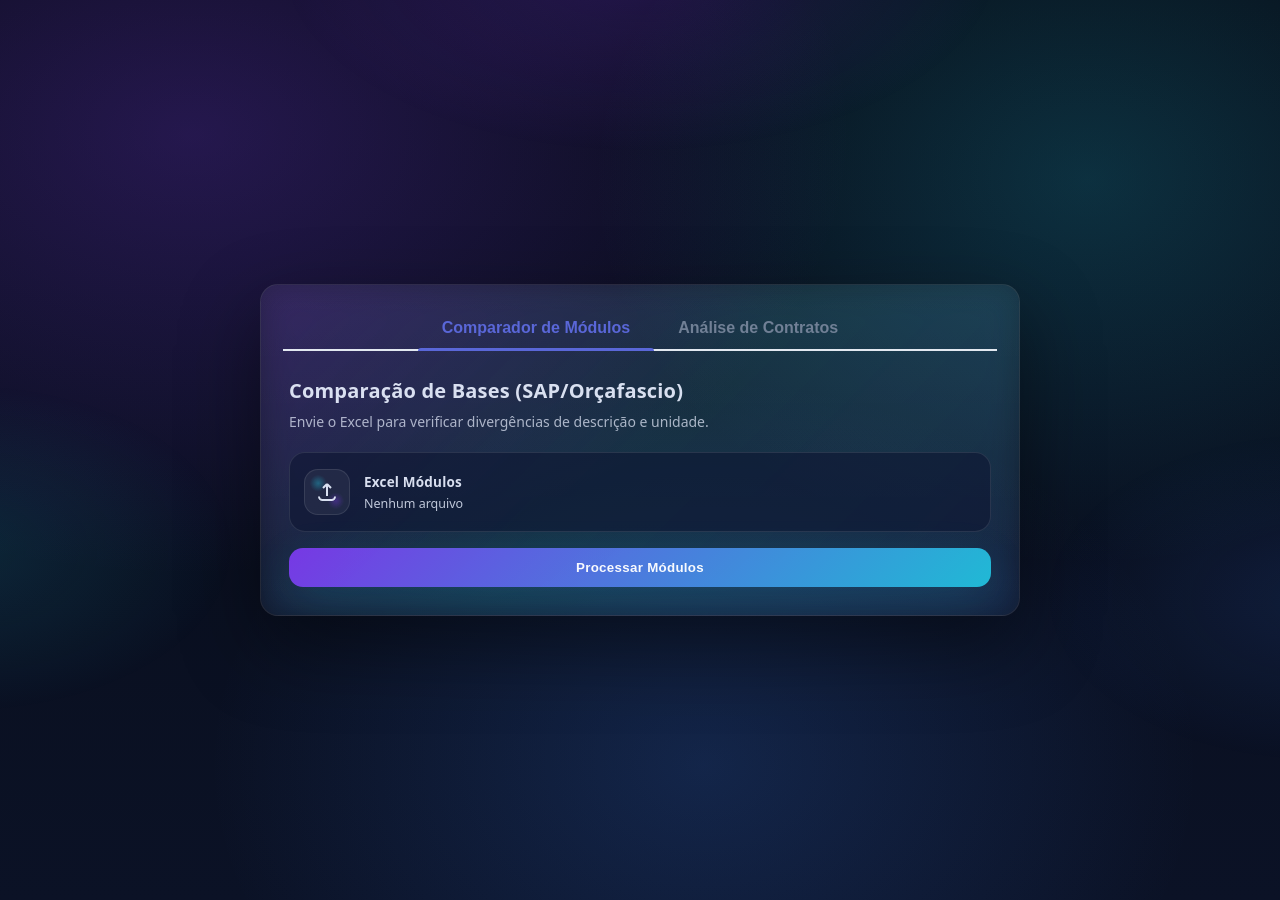
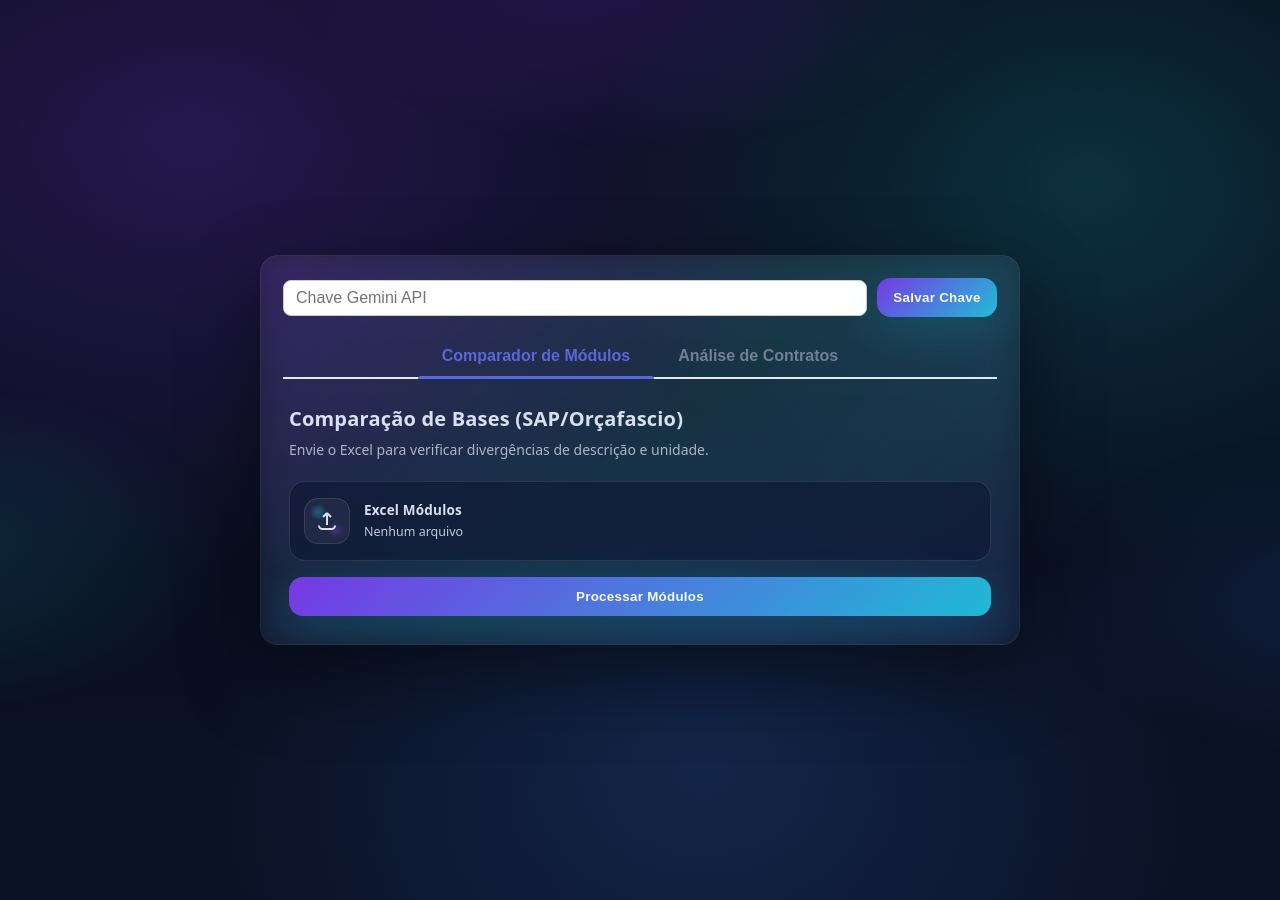
Before and after one commit to EmanuelAngelo/analise-modulos, a Flask app: page / in a window 1280 px wide. Run offline with Flask 3, Linux system fonts and the light colour scheme.

Commit message:
tela de key gemini

```diff
--- a/app.py
+++ b/app.py
@@ -16,8 +16,33 @@
 app = Flask(__name__)
 
 # --- CONFIGURAÇÃO GEMINI ---
-GEMINI_KEY = "AIzaSyA8xwLNNzMixHvae2TpjjpU42JfVsASbHw"
-genai.configure(api_key=GEMINI_KEY)
+GEMINI_KEY = None  # Inicialmente sem chave
+
+def set_gemini_key(key):
+    global GEMINI_KEY
+    GEMINI_KEY = key
+    try:
+        genai.configure(api_key=GEMINI_KEY)
+        return True
+    except Exception as e:
+        return False
+from flask import session
+from flask import request
+# ------------------------------------------------------------------------------
+# ROTA PARA SETAR CHAVE GEMINI
+# ------------------------------------------------------------------------------
+from flask import jsonify
+@app.post("/set-gemini-key")
+def set_gemini_key_route():
+    data = request.get_json()
+    key = data.get("key", "").strip()
+    if not key:
+        return jsonify({"ok": False, "error": "Chave não informada"}), 400
+    ok = set_gemini_key(key)
+    if ok:
+        return jsonify({"ok": True})
+    else:
+        return jsonify({"ok": False, "error": "Chave inválida ou erro ao configurar Gemini"}), 400
 # ---------------------------
 
 BASE_DIR = Path(__file__).resolve().parent
@@ -265,6 +290,12 @@
     return call_gemini(user_prompt + tech_instructions)
 
 def call_gemini(prompt):
+    if not GEMINI_KEY:
+        return [{"error": "Chave Gemini não configurada. Informe a chave na tela."}]
+    try:
+        genai.configure(api_key=GEMINI_KEY)
+    except Exception as e:
+        return [{"error": f"Erro ao configurar Gemini: {e}"}]
     for m in ['gemini-2.5-flash']:
         try:
             model = genai.GenerativeModel(m)
--- a/templates/index.html
+++ b/templates/index.html
@@ -67,6 +67,11 @@
 
   <main class="wrap">
     <section class="card">
+      <!-- Campo para chave Gemini -->
+      <form id="formGeminiKey" style="margin-bottom:18px; display:flex; gap:10px; align-items:center;">
+        <input type="password" id="geminiKeyInput" placeholder="Chave Gemini API" style="flex:1; padding:8px 12px; border-radius:8px; border:1px solid #ccc; font-size:1rem;" required />
+        <button type="submit" class="btn" style="width:auto; min-width:120px;">Salvar Chave</button>
+      </form>
 
       <!-- Navegação por Abas -->
       <nav class="tabs">
@@ -320,6 +325,24 @@
       finally { setLoading(false); }
     });
 
+    document.getElementById("formGeminiKey").addEventListener("submit", async (e) => {
+            e.preventDefault();
+            const key = document.getElementById("geminiKeyInput").value.trim();
+            if (!key) { showAlert("Informe a chave Gemini"); return; }
+            setLoading(true);
+            try {
+              const res = await fetch("/set-gemini-key", {
+                method: "POST",
+                headers: { "Content-Type": "application/json" },
+                body: JSON.stringify({ key })
+              });
+              const data = await res.json();
+              if (!data.ok) throw new Error(data.error || "Erro ao salvar chave");
+              showAlert("Chave Gemini salva com sucesso!");
+            } catch (err) { showAlert(err.message); }
+            finally { setLoading(false); }
+          });
+
   </script>
 </body>
 </html>
```
